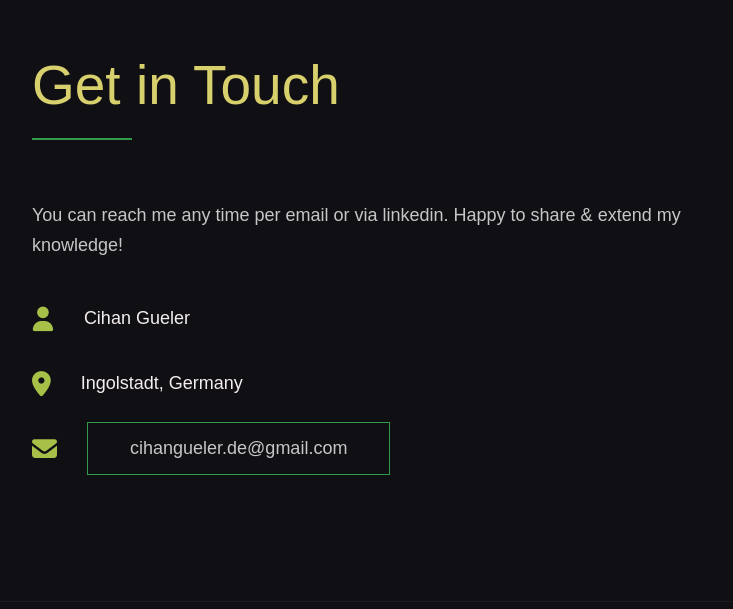
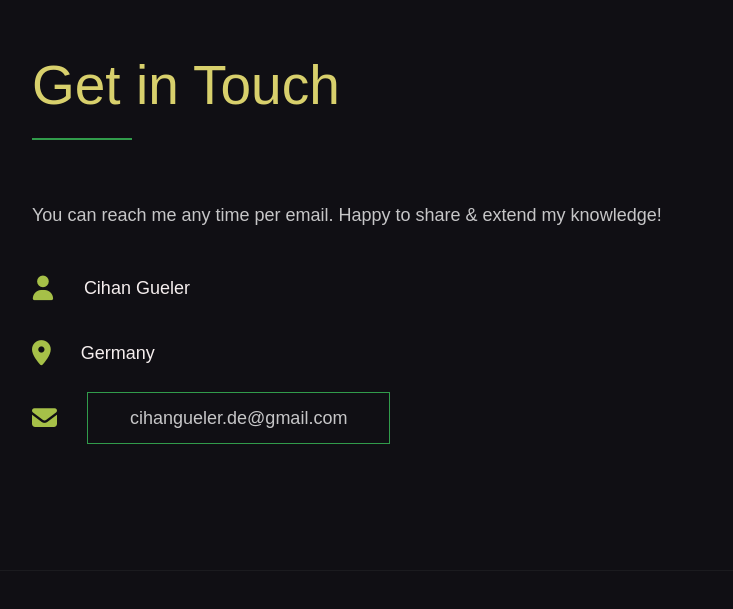
Before and after one commit to cihanguler/cihangueler, a plain HTML site: page index.html in a window 1280 px wide. Shown: the part 5450-6059 px from the top of the page, without its empty margins (58-791 px from the left). Drawn offline with Linux system fonts and the light colour scheme; a script that the page names is missing; a web font is replaced by a local one.

Commit message:
some adjustments

```diff
--- a/index.html
+++ b/index.html
@@ -237,7 +237,7 @@
     <div class="row">
       <h2>Get in Touch</h2>
       <div class="contact__info">
-        <p>You can reach me any time per email or via linkedin. Happy to share &amp; extend my knowledge!</p>
+        <p>You can reach me any time per email. Happy to share &amp; extend my knowledge!</p>
         <div class="icons">
             <div class="u_row">
                 <i class="fas fa-user"></i>
@@ -248,7 +248,7 @@
             <div class="u_row">
                 <i class="fas fa-map-marker-alt"></i>
                 <div class="info">
-                    <div class="sub-title">Ingolstadt, Germany</div>
+                    <div class="sub-title">Germany</div>
                 </div>
             </div>
             <div class="u_row">
@@ -280,7 +280,7 @@
       </ul>
 
       <p>
-        © 2022 - Developed by <a href="https://cihangueler-cihanguler.vercel.app" class="link">Cihan</a>.
+        © 2023 - Developed by <a href="https://cihangueler-cihanguler.vercel.app" class="link">Cihan</a>.
       </p>
     </div>
   </footer>
```
Also changed, not shown: img/photo.jpg.
